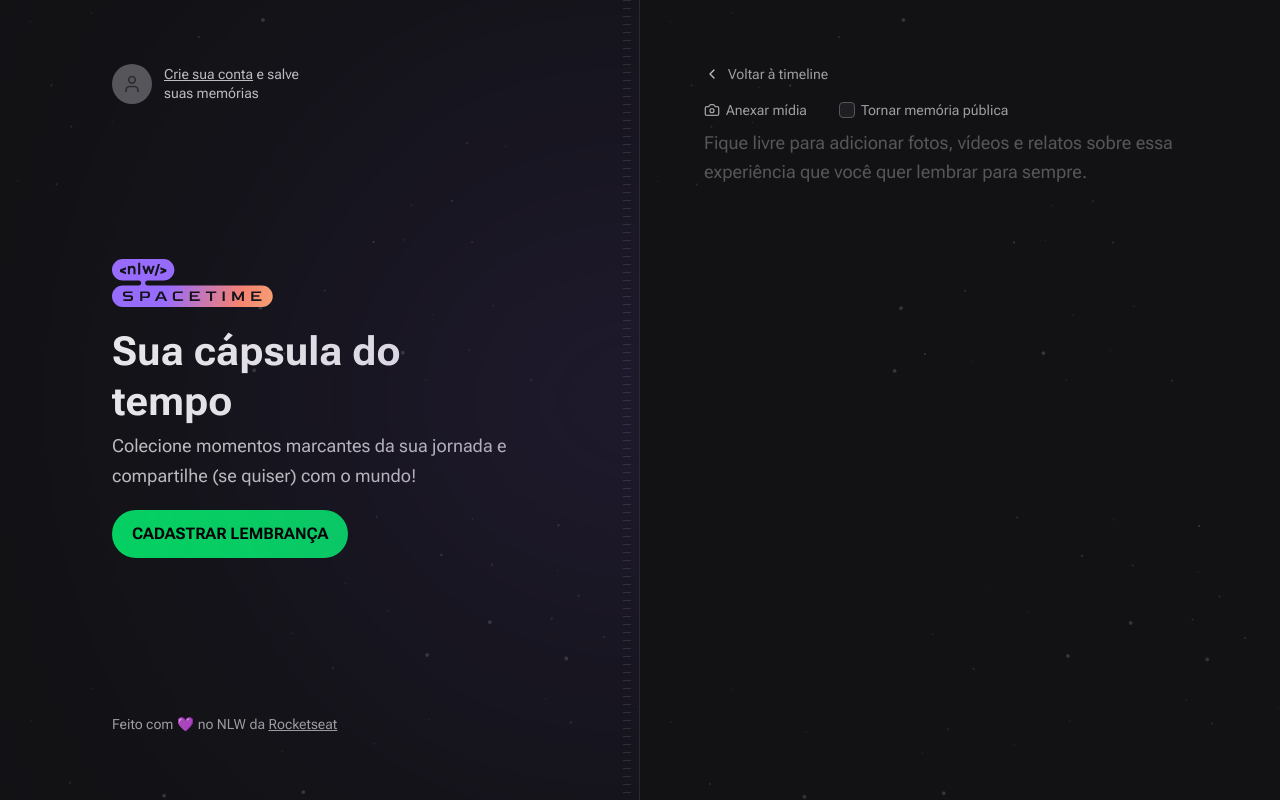
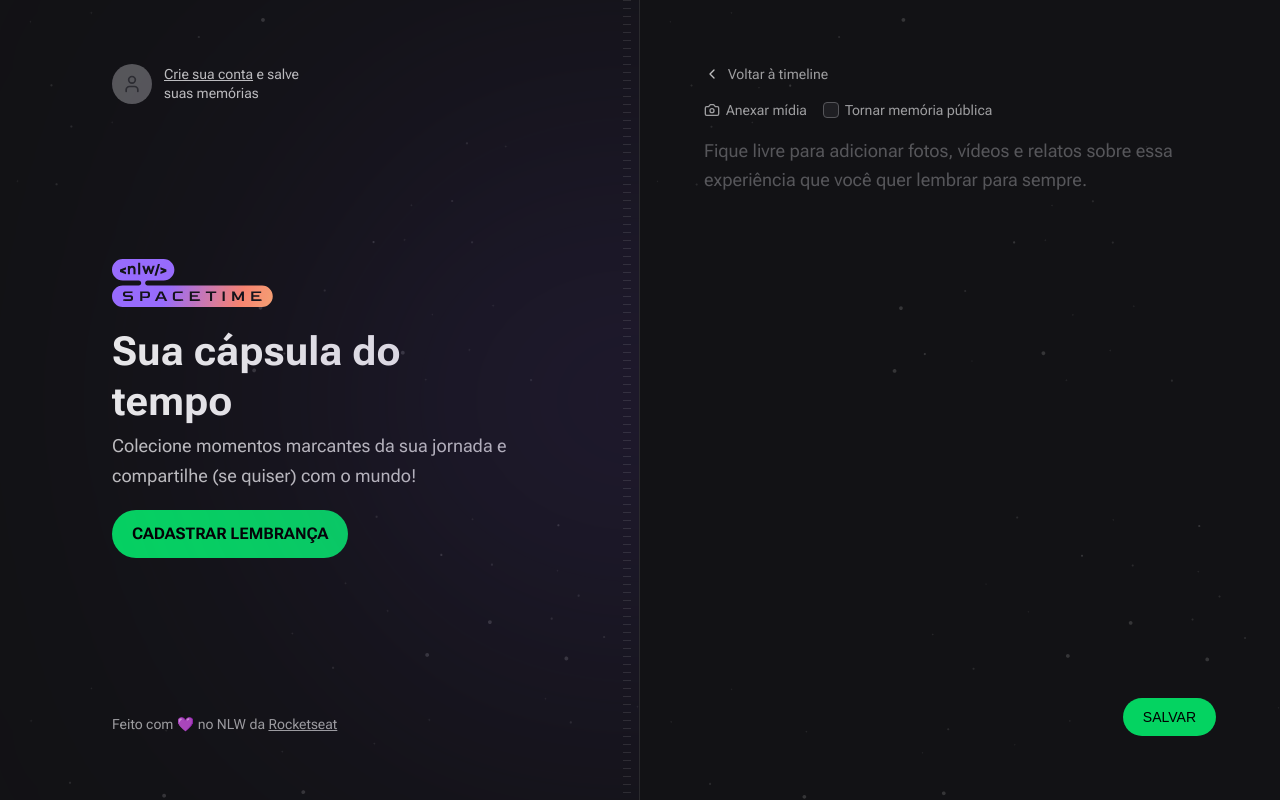
Before and after one commit to TiagoAraujoDev/NLW-Spacetime, a Next.js app in the folder web/: page /memories/new in a window 1280 px wide. Built offline with nearby package versions, Linux system fonts and the light colour scheme; no server answers; a web font is replaced by a local one.

Commit message:
feat: Create a new memory

```diff
--- a/web/package.json
+++ b/web/package.json
@@ -9,6 +9,7 @@
     "lint": "next lint"
   },
   "dependencies": {
+    "@types/js-cookie": "^3.0.3",
     "@types/node": "20.1.5",
     "@types/react": "18.2.6",
     "@types/react-dom": "18.2.4",
@@ -16,6 +17,7 @@
     "axios": "^1.4.0",
     "eslint": "8.40.0",
     "eslint-config-next": "13.4.2",
+    "js-cookie": "^3.0.5",
     "jwt-decode": "^3.1.2",
     "lucide-react": "^0.217.0",
     "next": "13.4.2",
--- a/web/src/app/memories/new/page.tsx
+++ b/web/src/app/memories/new/page.tsx
@@ -1,5 +1,7 @@
-import { Camera, ChevronLeft } from 'lucide-react'
+import { ChevronLeft } from 'lucide-react'
 import Link from 'next/link'
+
+import { NewMemoryForm } from '@/components/NewMemoryForm'
 
 export default function NewMemoriesPage() {
   return (
@@ -10,43 +12,7 @@
           Voltar à timeline
         </span>
       </Link>
-
-      <form className="flex w-full flex-1 flex-col gap-2">
-        <div className="flex items-center gap-4">
-          <label
-            htmlFor="media"
-            className="flex cursor-pointer items-center gap-1.5 text-sm text-gray-200 hover:text-gray-100"
-          >
-            <Camera className="h-4 w-4" />
-            <span>Anexar mídia</span>
-          </label>
-          <input
-            type="file"
-            name="media"
-            id="media"
-            className="invisible h-0 w-0"
-          />
-          <label
-            htmlFor="isPublic"
-            className="flex items-center gap-1.5 text-sm text-gray-200 hover:text-gray-100"
-          >
-            <input
-              type="checkbox"
-              name="isPublic"
-              id="isPublic"
-              className="h-4 w-4 rounded border-gray-400 bg-gray-700 text-purple-500"
-            />
-            <span>Tornar memória pública</span>
-          </label>
-        </div>
-
-        <textarea
-          name="content"
-          spellCheck={false}
-          placeholder="Fique livre para adicionar fotos, vídeos e relatos sobre essa experiência que você quer lembrar para sempre."
-          className="w-full flex-1 resize-none rounded border-0 bg-transparent p-0 text-lg leading-relaxed text-gray-100 placeholder:text-gray-400 focus:ring-0"
-        ></textarea>
-      </form>
+      <NewMemoryForm />
     </div>
   )
 }
--- /dev/null
+++ b/web/src/components/MediaPicker.tsx
@@ -0,0 +1,39 @@
+'use client'
+
+import { ChangeEvent, useCallback, useState } from 'react'
+
+export const MediaPicker = () => {
+  const [preview, setPreview] = useState<string | null>(null)
+
+  const onFileSelected = useCallback((event: ChangeEvent<HTMLInputElement>) => {
+    const { files } = event.target
+
+    if (!files) {
+      return
+    }
+
+    const previewUrl = URL.createObjectURL(files[0])
+
+    setPreview(previewUrl)
+  }, [])
+
+  return (
+    <>
+      <input
+        onChange={onFileSelected}
+        type="file"
+        name="coverUrl"
+        id="media"
+        className="invisible h-0 w-0"
+      />
+      {preview && (
+        // eslint-disable-next-line
+        <img
+          src={preview}
+          alt=""
+          className="aspect-video w-full rounded-lg object-cover"
+        />
+      )}
+    </>
+  )
+}
--- /dev/null
+++ b/web/src/components/NewMemoryForm.tsx
@@ -0,0 +1,88 @@
+'use client'
+
+import { Camera } from 'lucide-react'
+import { FormEvent } from 'react'
+import Cookies from 'js-cookie'
+import { useRouter } from 'next/navigation'
+
+import { MediaPicker } from './MediaPicker'
+import { api } from '@/lib/axios'
+
+export const NewMemoryForm = () => {
+  const router = useRouter()
+
+  const handleSubmit = async (event: FormEvent<HTMLFormElement>) => {
+    event.preventDefault()
+
+    const formData = new FormData(event.currentTarget)
+    const fileToUpload = formData.get('coverUrl')
+
+    let coverUrl = ''
+
+    if (fileToUpload) {
+      const uploadFormData = new FormData()
+      uploadFormData.set('file', fileToUpload)
+
+      const uploadResponse = await api.post('/upload', uploadFormData)
+
+      coverUrl = uploadResponse.data.fileUrl
+    }
+
+    const token = Cookies.get('token')
+
+    await api.post(
+      '/memories',
+      {
+        coverUrl,
+        content: formData.get('content'),
+        isPublic: formData.get('isPublic'),
+      },
+      {
+        headers: {
+          Authorization: `Bearer ${token}`,
+        },
+      },
+    )
+
+    router.push('/')
+  }
+
+  return (
+    <form onSubmit={handleSubmit} className="flex w-full flex-1 flex-col gap-2">
+      <div className="flex items-center gap-4">
+        <label
+          htmlFor="media"
+          className="flex cursor-pointer items-center gap-1.5 text-sm text-gray-200 hover:text-gray-100"
+        >
+          <Camera className="h-4 w-4" />
+          <span>Anexar mídia</span>
+        </label>
+        <label
+          htmlFor="isPublic"
+          className="flex items-center gap-1.5 text-sm text-gray-200 hover:text-gray-100"
+        >
+          <input
+            type="checkbox"
+            name="isPublic"
+            id="isPublic"
+            className="h-4 w-4 rounded border-gray-400 bg-gray-700 text-purple-500"
+          />
+          <span>Tornar memória pública</span>
+        </label>
+      </div>
+      <MediaPicker />
+      <textarea
+        name="content"
+        spellCheck={false}
+        placeholder="Fique livre para adicionar fotos, vídeos e relatos sobre essa experiência que você quer lembrar para sempre."
+        className="w-full flex-1 resize-none rounded border-0 bg-transparent p-0 text-lg leading-relaxed text-gray-100 placeholder:text-gray-400 focus:ring-0"
+      ></textarea>
+      <button
+        type="submit"
+        className="inline-block self-end rounded-full bg-green-500 px-5 py-3 font-alt text-sm uppercase leading-none text-black hover:bg-green-600"
+      >
+        Salvar
+      </button>
+    </form>
+  )
+}
```
Also changed, not shown: 1 other file (tests, documents, lock files or other folders).
